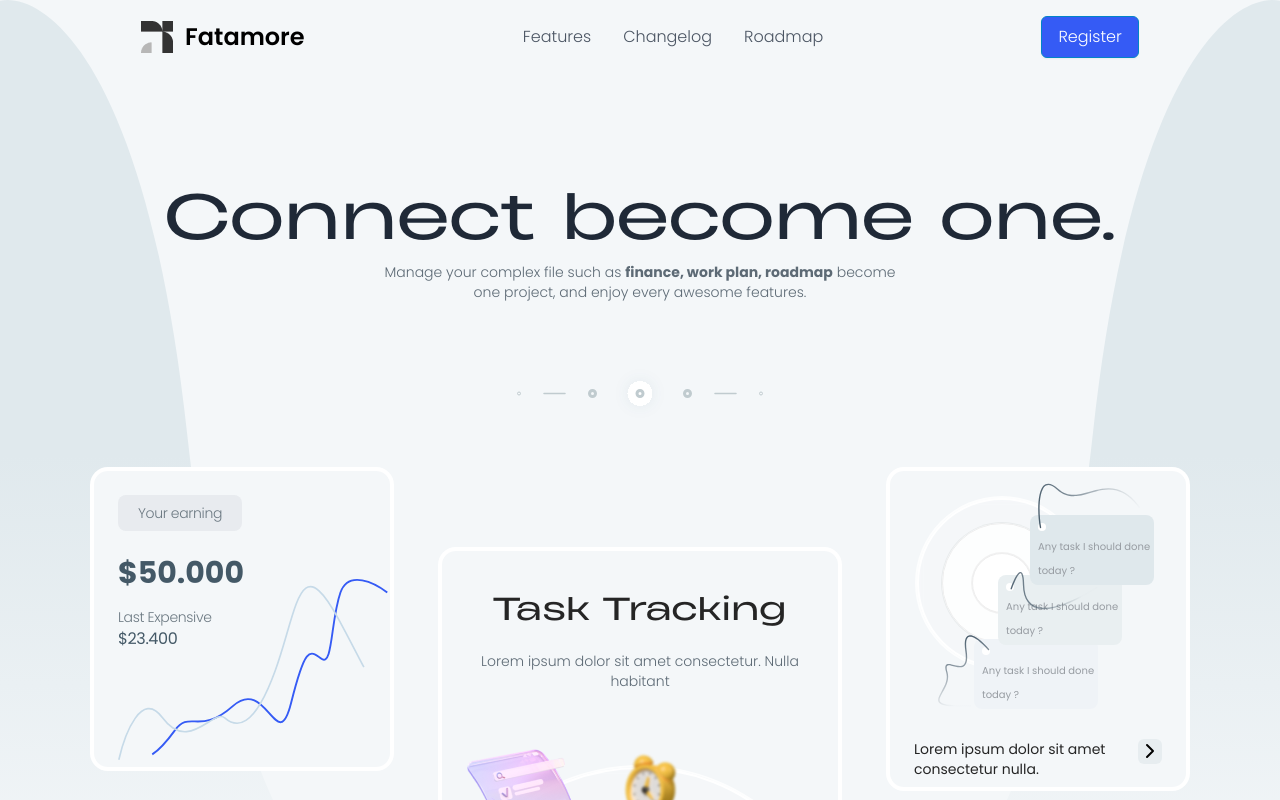
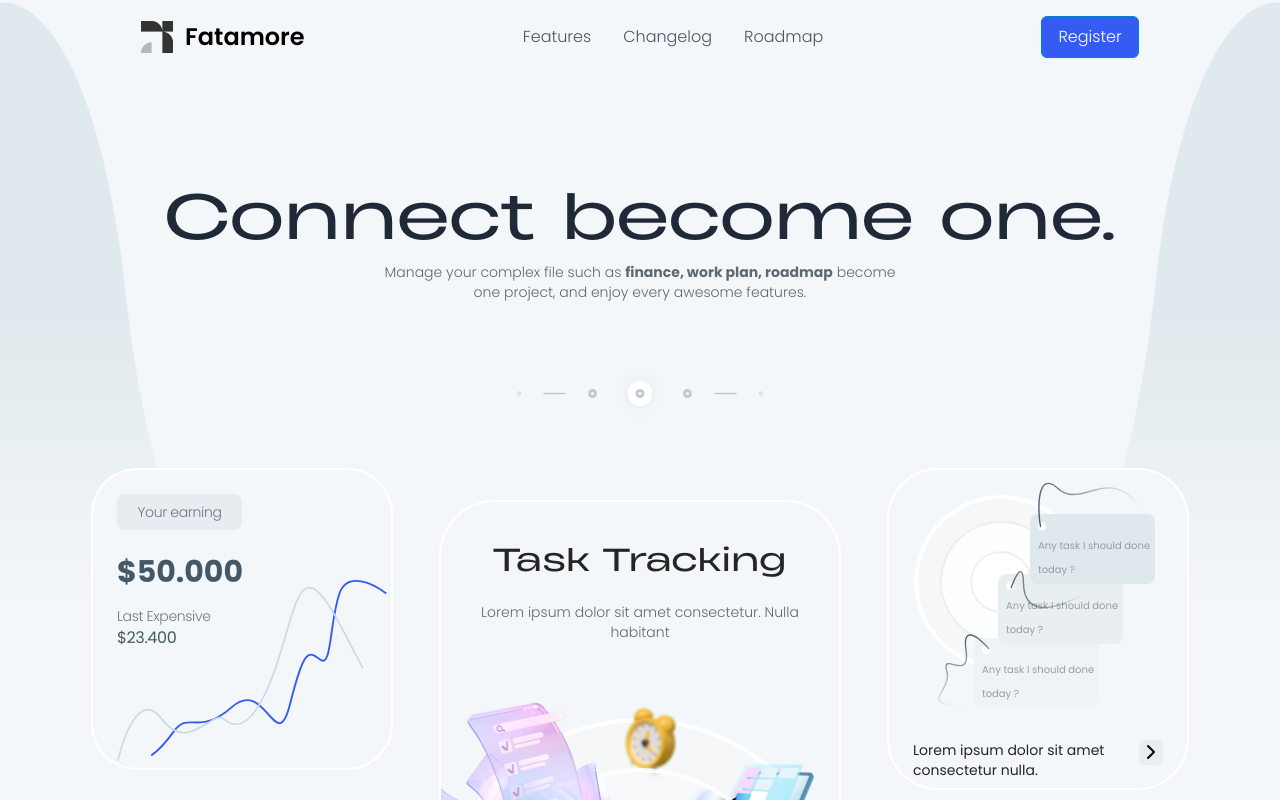
Before and after one commit to radenrifki32/fatamore_std, a Next.js app: page / in a window 1280 px wide. Shown: the top 800 px of the page. Built offline with nearby package versions, Linux system fonts and the light colour scheme.

Commit message:
fix(main.tsx): change animation svg

```diff
--- a/src/app/page.tsx
+++ b/src/app/page.tsx
@@ -8,13 +8,13 @@ export default function HomePage() {
   return (
     <Layout>
       <main className='relative -z-0 h-full w-full bg-[#F4F7F9]'>
-        <div className='absolute left-0 top-0 -z-10 h-full '>
+        <div className='absolute -top-[65px] left-0 -z-10 h-full '>
           <motion.svg
-            initial={{ opacity: 0, y: '100%' }}
-            animate={{ opacity: 1, y: 0 }}
+            initial={{ opacity: 0, x: -200 }}
+            animate={{ opacity: 1, x: 0 }}
             transition={{ delay: 0.8, duration: 0.8, ease: 'easeOut' }}
-            width='372'
-            height='915'
+            width='250'
+            height='750'
             viewBox='0 0 372 915'
             fill='none'
             xmlns='http://www.w3.org/2000/svg'
@@ -39,13 +39,13 @@ export default function HomePage() {
           </motion.svg>
         </div>
 
-        <div className='absolute right-0 top-0 -z-10  h-full '>
+        <div className='absolute -top-[65px] right-0 -z-10  h-full '>
           <motion.svg
-            initial={{ opacity: 1, y: '100%' }}
-            animate={{ opacity: 1, y: 0 }}
+            initial={{ opacity: 1, x: 200 }}
+            animate={{ opacity: 1, x: 0 }}
             transition={{ delay: 0.8, duration: 0.8, ease: 'easeOut' }}
-            width='372'
-            height='915'
+            width='250'
+            height='750'
             viewBox='0 0 372 915'
             fill='none'
             xmlns='http://www.w3.org/2000/svg'
--- a/src/app/styles/globals.css
+++ b/src/app/styles/globals.css
@@ -117,10 +117,10 @@
   }
 }
 .box-stroke {
-  border: 2px solid white;
-  -webkit-box-shadow: 0px 0px 0px 2px rgba(255, 255, 255, 255);
-  -moz-box-shadow: 0px 0px 0px 2px rgba(255, 255, 255, 255);
-  box-shadow: 0px 0px 0px 2px rgba(255, 255, 255, 255);
+  border: 1px solid white;
+  -webkit-box-shadow: 0px 0px 0px 1px rgba(255, 255, 255, 255);
+  -moz-box-shadow: 0px 0px 0px 1px rgba(255, 255, 255, 255);
+  box-shadow: 0px 0px 0px 1px rgba(255, 255, 255, 255);
 }
 
 #outer-parent-circle {
@@ -253,7 +253,7 @@
 .parallax .scroller {
   font-weight: 600;
   text-transform: uppercase;
-  font-size: 30px;
+  font-size: 20px;
   display: flex;
   white-space: nowrap;
   display: flex;
--- a/src/components/layout/home/Main.tsx
+++ b/src/components/layout/home/Main.tsx
@@ -189,7 +189,7 @@ export default function MainPage() {
             skewY: -4,
             boxShadow: '10px 10px 20px 20px rgba(42, 74, 203, 0.15)',
           }}
-          className='box-stroke relative   h-[300px] w-full rounded-2xl bg-[#F4F7F9]  p-6 dark:border-gray-700 dark:bg-gray-800 md:mb-20 md:w-[300px]'
+          className='box-stroke relative   h-[300px] w-full rounded-[45px] bg-[#F4F7F9]  p-6 dark:border-gray-700 dark:bg-gray-800 md:mb-20 md:w-[300px]'
         >
           <div>
             <h5 className='font-poppins mb-2 w-1/2 rounded-lg  bg-[#E8EBEF] px-2 py-2 text-center text-sm font-light tracking-tight text-[#6C7982] dark:text-white'>
@@ -251,7 +251,7 @@ export default function MainPage() {
           </div>
         </motion.div>
         <motion.div
-          className='box-stroke relative mt-20 h-full w-full overflow-hidden rounded-2xl  bg-[#F4F7F9] p-6 dark:border-gray-700 dark:bg-gray-800 md:h-[400px] md:w-[400px]'
+          className='box-stroke relative mt-8 h-full w-full overflow-hidden rounded-[55px]  bg-[#F4F7F9] p-6 dark:border-gray-700 dark:bg-gray-800 md:h-[400px] md:w-[400px]'
           onMouseEnter={handleMouseEnterControls}
           onMouseLeave={handleMouseLeaveControls}
           whileHover={{
@@ -304,7 +304,7 @@ export default function MainPage() {
           </div>
         </motion.div>
         <div
-          className='box-stroke relative mb-20 h-[320px] w-[300px]  rounded-2xl bg-[#F4F7F9] p-6 dark:border-gray-700 dark:bg-gray-800'
+          className='box-stroke relative mb-20 h-[320px] w-[300px]  rounded-[50px] bg-[#F4F7F9] p-6 dark:border-gray-700 dark:bg-gray-800'
           onMouseEnter={handleMouseEnterControls}
           onMouseLeave={handleMouseLeaveControls}
         >
```
